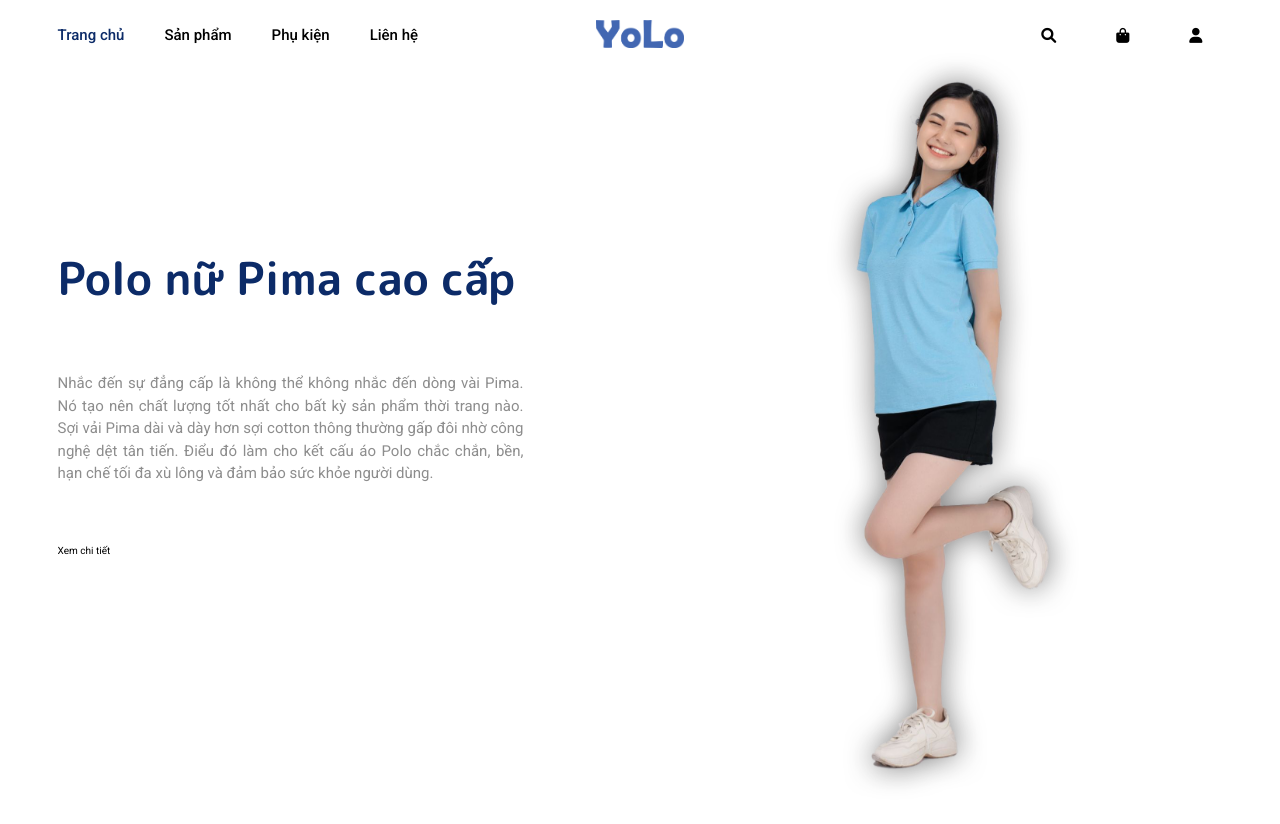
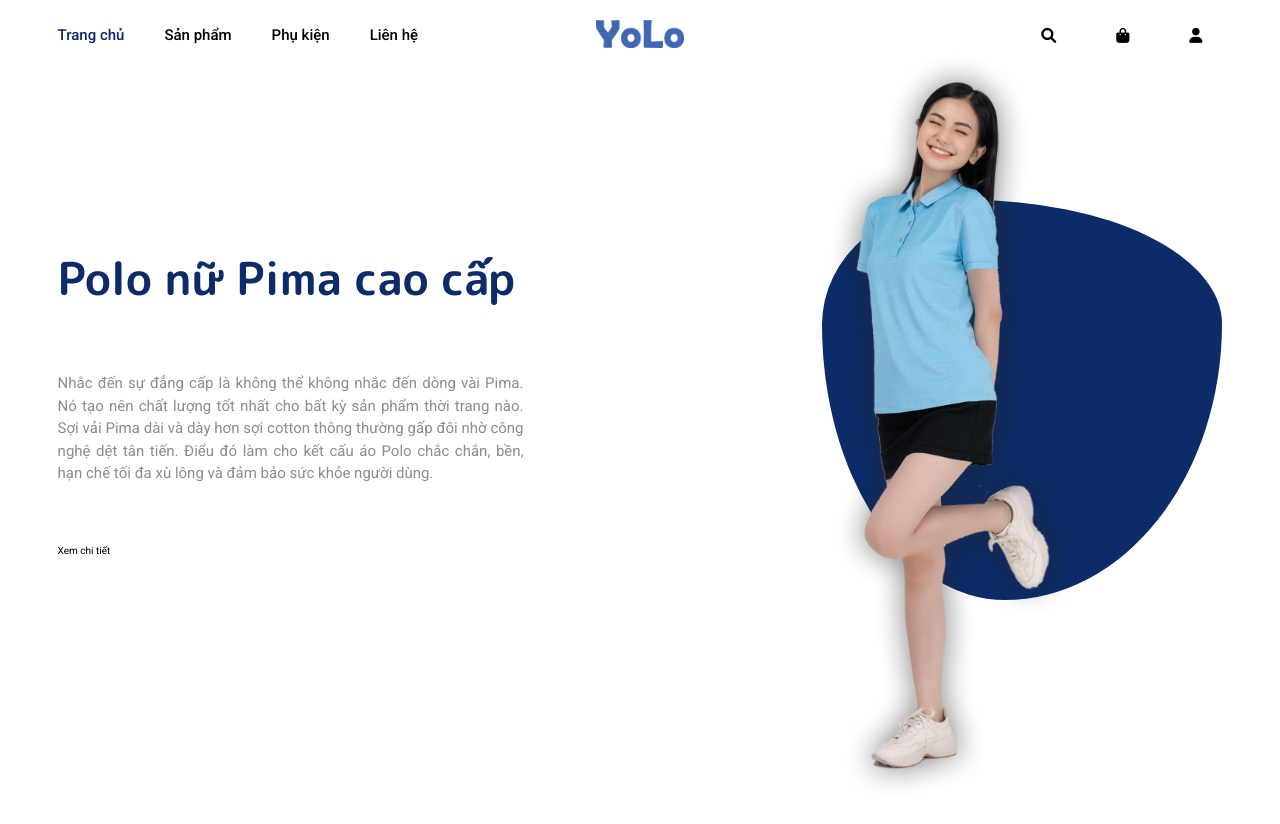
Before and after one commit to nguyenducde/shopping-authentic, a React (Create React App) app: page / in a window 1280 px wide. Shown: the top 824 px of the page. Built offline with nearby package versions, Linux system fonts and the light colour scheme.

Commit message:
C6 - Home Page Slider - v2 - Border Animation

```diff
--- a/src/components/HomeSlider.js
+++ b/src/components/HomeSlider.js
@@ -17,6 +17,7 @@ export default function HomeSlider(props){
                                 <NavLink to={item.path} className='home-slider__item__info__link'>Xem chi tiết</NavLink>
                             </div>
                             <div className='home-slider__item__img'>
+                                <div className='shape'></div>
                                 <img src={item.img} alt='' />
                             </div>
                         </div>
--- a/src/sass/_home-slider.scss
+++ b/src/sass/_home-slider.scss
@@ -54,6 +54,30 @@
                 bottom: 0;
                 right: 0;
             }
+            .shape {
+                position: absolute;
+                top: 50%;
+                right: 0;
+                width: 40rem;
+                height: 40rem;
+                border-radius: 58% 42% 38% 62% / 42% 55% 45% 58%;
+                transform: translate(0, -50%);
+                background-color: $main-color;
+                animation: borderAnimation 10s infinite;
+                transition: border-radius 13s ease;
+            }
         }
     }
 }
+
+@keyframes borderAnimation {
+    0% {
+        border-radius: 58% 42% 38% 62% / 42% 55% 45% 58%;
+    }
+    50% {
+        border-radius: 31% 69% 59% 41% / 28% 24% 76% 72%;
+    }
+    100% {
+        border-radius: 58% 42% 38% 62% / 42% 55% 45% 58%;;
+    }
+}
```
